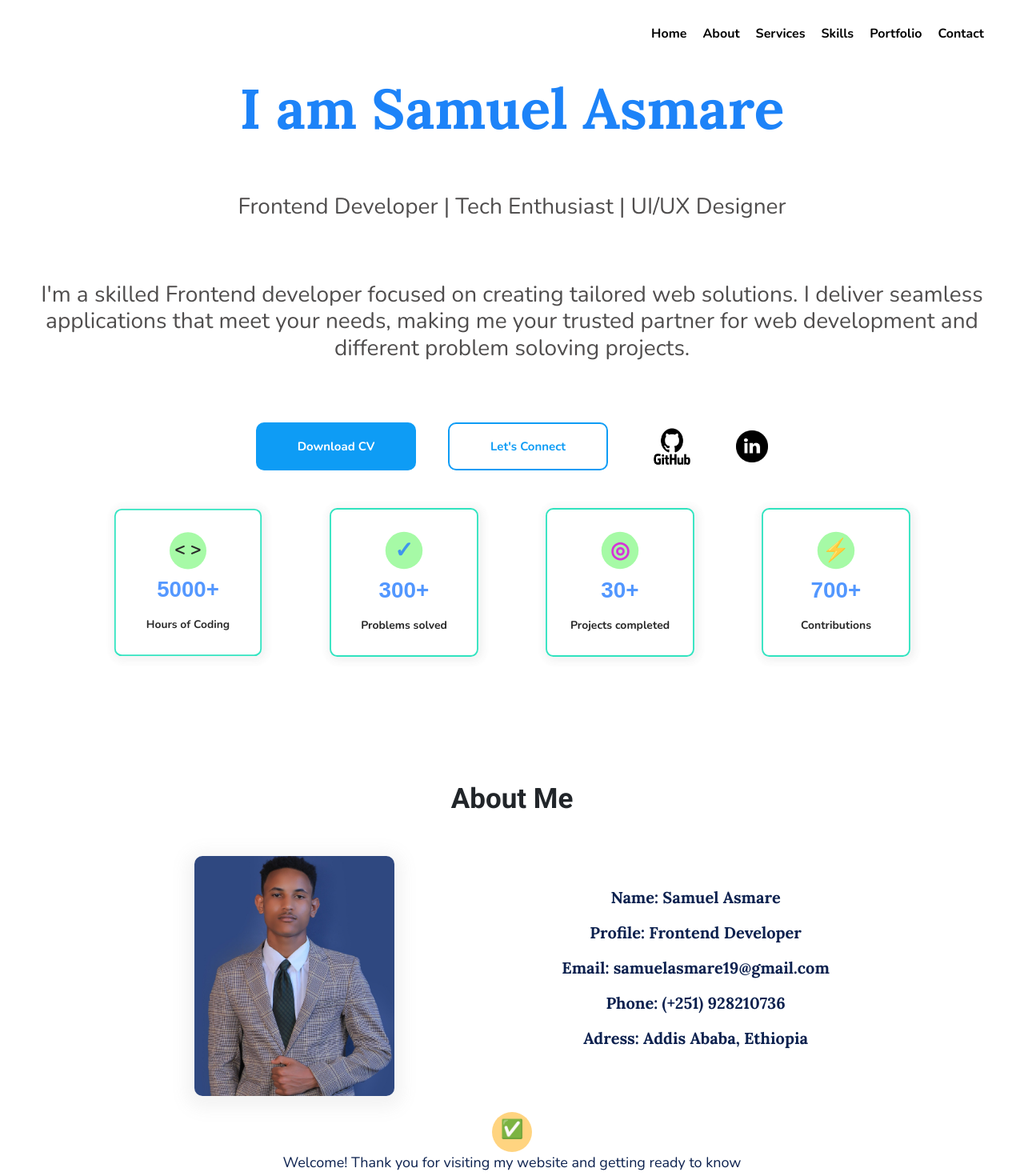
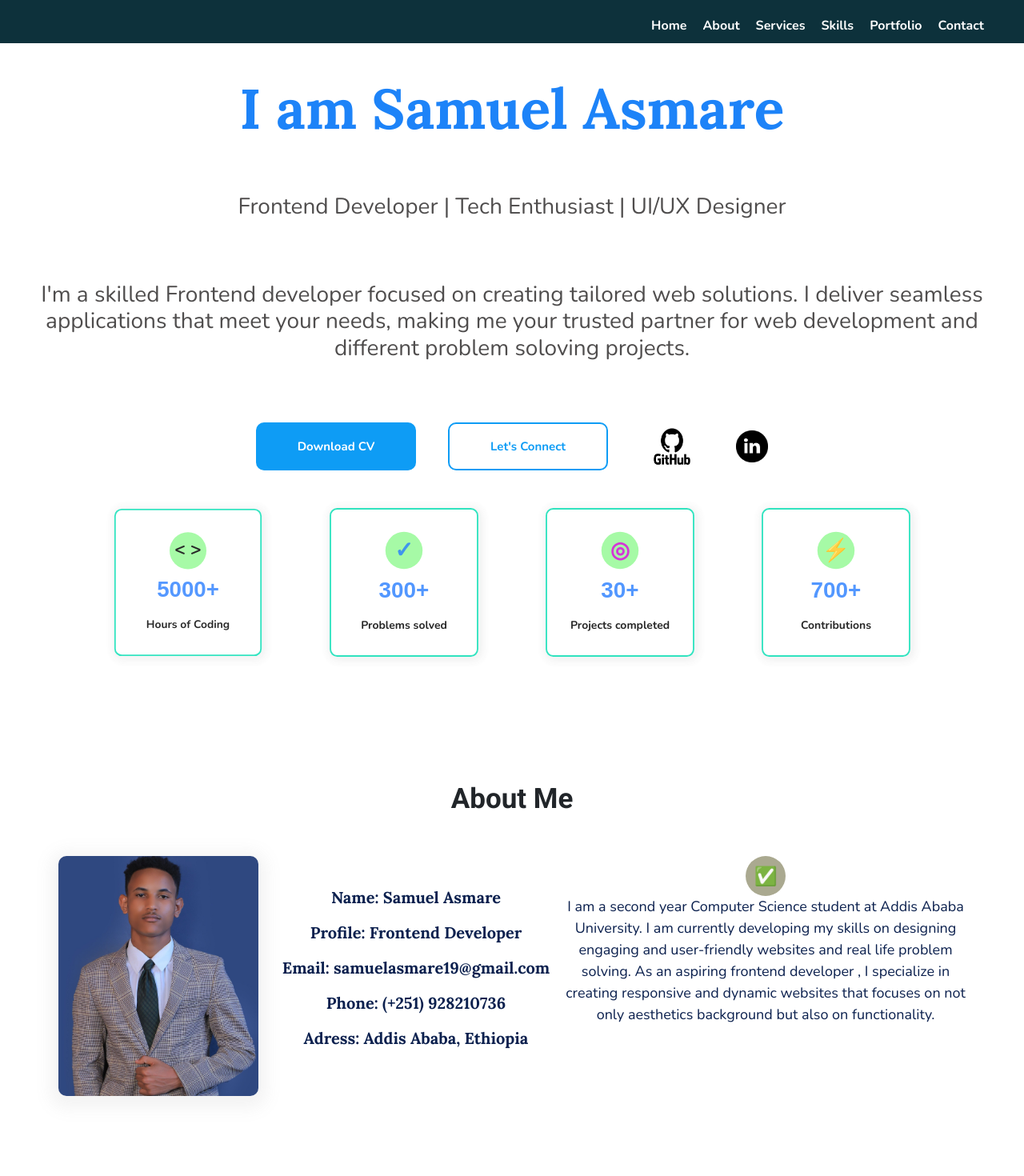
Before and after one commit to SamuelAsmare/reactportfolio, a React (Vite) app: page / in a window 1280 px wide. Shown: the top 1470 px of the page at 80% size. Built offline with nearby package versions, Linux system fonts and the light colour scheme.

Commit message:
animation added

```diff
--- a/src/App.css
+++ b/src/App.css
@@ -27,31 +27,33 @@ body{
  position: sticky;
     top:0px;
     z-index:100;
-  background-color: white;
+  background-color: rgb(13, 49, 59);
   display: flex;
   justify-content: end;
   padding-right: 50px;
-  padding-top: 30px;
+  padding-top: 20px;
+  padding-bottom:10px;
   gap: 20px;
   width: 100%;
+
   overflow: hidden;
 }
 
 
 #navs{
   font-size:16px;
-  color:black;
+  color:white;
   font-weight: bold;
   font-family: 'Roboto', sans-serif;
    font-family: 'Nunito', sans-serif;
 
 }
 #navs:hover{
-  color:rgb(5, 101, 205);
+  color:rgb(68, 220, 240);
   cursor:pointer;
   transform:scale(1.1);
   transition: 0.1s ease-in-out;
-  text-decoration:underline;
+  text-decoration:none;
 }#homepage{
   display: flex;
   flex-direction: column;
@@ -218,7 +220,7 @@ body{
     flex-direction: row;
     flex-wrap: wrap;
     gap:20px;
-    justify-content:space-evenly;
+    justify-content:center;
     font-family: 'Lora',serif;
     color:#0b204e;
   }
@@ -246,12 +248,19 @@ body{
 }
 #description{
   border-radius: 10px;
-
-  width: 600px;
+    animation: scal  2s linear;
+  animation-timeline:view();
+  animation-range:entry 0%;
+  width: 500px;
   padding:0px;
   margin: 0px;
   font-size:18px;
 
+}
+#phone{
+  animation: bottom  2s linear;
+  animation-timeline:view();
+  animation-range:entry 0%;
 }
 #services{
   margin:auto;
@@ -267,8 +276,35 @@ body{
   font-family: 'Lora',serif;
   color:#0b204e;
 }
-@scroll-timeline --my-timeline {
-  source: view();
+#services div:nth-child(1){
+  animation: left 2s linear;
+  animation-timeline:view();
+  animation-range:entry 0%;
+}
+#services div:nth-child(2){
+  animation: right 2s linear;
+  animation-timeline:view();
+  animation-range:entry 0%;
+}
+#services div:nth-child(3){
+  animation: left 2s linear;
+  animation-timeline:view();
+  animation-range:entry 0%;
+}
+#services div:nth-child(4){
+  animation: right 2s linear;
+  animation-timeline:view();
+  animation-range:entry 0%;
+}
+#services div:nth-child(5){
+  animation: left 2s linear;
+  animation-timeline:view();
+  animation-range:entry 0%;
+}
+#services div:nth-child(6){
+  animation: right 2s linear;
+  animation-timeline:view();
+  animation-range:entry 0%;
 }
 #eachservice{
      width:550px;
@@ -301,6 +337,51 @@ body{
   gap: 40px;
   align-items: center;
   justify-content: center;
+}
+#html   div:nth-child(1){
+  animation: left  2s linear;
+  animation-timeline:view();
+  animation-range:entry 0%;
+}
+#html   div:nth-child(2){
+  animation: rotate  2s linear;
+  animation-timeline:view();
+  animation-range:entry 0%;
+}
+#html   div:nth-child(3){
+  animation: right  2s linear;
+  animation-timeline:view();
+  animation-range:entry 0%;
+}
+#html   div:nth-child(4){
+  animation: left  2s linear;
+  animation-timeline:view();
+  animation-range:entry 0%;
+}
+#html   div:nth-child(5){
+  animation: scal  2s linear;
+  animation-timeline:view();
+  animation-range:entry 0%;
+}
+#html   div:nth-child(6){
+  animation: right  2s linear;
+  animation-timeline:view();
+  animation-range:entry 0%;
+}
+#html   div:nth-child(7){
+  animation: left  2s linear;
+  animation-timeline:view();
+  animation-range:entry 0%;
+}
+#html   div:nth-child(8){
+  animation:  rotate 2s linear;
+  animation-timeline:view();
+  animation-range:entry 0%;
+}
+#html   div:nth-child(9){
+  animation: right  2s linear;
+  animation-timeline:view();
+  animation-range:entry 0%;
 }
 #iconcontainer{
   background-image: url("./home.pnj");
@@ -342,6 +423,7 @@ transform:translateY(-20px);
   flex-wrap: wrap;
   gap:30px;
 }
+
 #eachproject{
   border-radius:10px;
   border:none;
@@ -399,6 +481,36 @@ transform:translateY(-20px);
   align-items: center;
   gap: 0px;
   flex-wrap: wrap;
+}
+#projects div:nth-child(1){
+  animation: left 2s linear;
+  animation-timeline:view();
+  animation-range:entry 0%;
+}
+#projects div:nth-child(2){
+  animation: scal 2s linear;
+  animation-timeline:view();
+  animation-range:entry 0%;
+}
+#projects div:nth-child(3){
+  animation: right 2s linear;
+  animation-timeline:view();
+  animation-range:entry 0%;
+}
+#projects div:nth-child(4){
+  animation: left 2s linear;
+  animation-timeline:view();
+  animation-range:entry 0%;
+}
+#projects div:nth-child(5){
+  animation: rotate 2s linear;
+  animation-timeline:view();
+  animation-range:entry 0%;
+}
+#projects div:nth-child(6){
+  animation: right 2s linear;
+  animation-timeline:view();
+  animation-range:entry 0%;
 }
 #getintouchpage{
   margin:auto;
@@ -591,6 +703,81 @@ transform:translateY(-20px);
      align-items: flex-start;
      justify-content: center;
 }
+#services div:nth-child(1){
+  animation: left 2s linear;
+  animation-timeline:view();
+  animation-range:entry 0%;
+}
+#services div:nth-child(2){
+  animation: right 2s linear;
+  animation-timeline:view();
+  animation-range:entry 0%;
+}
+#services div:nth-child(3){
+  animation: left 2s linear;
+  animation-timeline:view();
+  animation-range:entry 0%;
+}
+#services div:nth-child(4){
+  animation: right 2s linear;
+  animation-timeline:view();
+  animation-range:entry 0%;
+}
+#services div:nth-child(5){
+  animation: left 2s linear;
+  animation-timeline:view();
+  animation-range:entry 0%;
+}
+#services div:nth-child(6){
+  animation: right 2s linear;
+  animation-timeline:view();
+  animation-range:entry 0%;
+}
+#html   div:nth-child(1){
+  animation: left  2s linear;
+  animation-timeline:view();
+  animation-range:entry 0%;
+}
+#html   div:nth-child(2){
+  animation: rotate  2s linear;
+  animation-timeline:view();
+  animation-range:entry 0%;
+}
+#html   div:nth-child(3){
+  animation: right  2s linear;
+  animation-timeline:view();
+  animation-range:entry 0%;
+}
+#html   div:nth-child(4){
+  animation: left  2s linear;
+  animation-timeline:view();
+  animation-range:entry 0%;
+}
+#html   div:nth-child(5){
+  animation: scal  2s linear;
+  animation-timeline:view();
+  animation-range:entry 0%;
+}
+#html   div:nth-child(6){
+  animation: right  2s linear;
+  animation-timeline:view();
+  animation-range:entry 0%;
+}
+#html   div:nth-child(7){
+  animation: left  2s linear;
+  animation-timeline:view();
+  animation-range:entry 0%;
+}
+#html   div:nth-child(8){
+  animation:  rotate 2s linear;
+  animation-timeline:view();
+  animation-range:entry 0%;
+}
+#html   div:nth-child(9){
+  animation: right  2s linear;
+  animation-timeline:view();
+  animation-range:entry 0%;
+}
 #eachproject{
   border-radius:10px;
   width:380px;
@@ -599,6 +786,39 @@ transform:translateY(-20px);
   display: flex;
   flex-direction: column;
   gap: 20px;
+   animation: right 2s linear;
+  animation-timeline:view();
+  animation-range:entry 0%;
+}
+#projects div:nth-child(1){
+  animation: left 2s linear;
+  animation-timeline:view();
+  animation-range:entry 0%;
+}
+#projects div:nth-child(2){
+  animation: scal 2s linear;
+  animation-timeline:view();
+  animation-range:entry 0%;
+}
+#projects div:nth-child(3){
+  animation: right 2s linear;
+  animation-timeline:view();
+  animation-range:entry 0%;
+}
+#projects div:nth-child(4){
+  animation: left 2s linear;
+  animation-timeline:view();
+  animation-range:entry 0%;
+}
+#projects div:nth-child(5){
+  animation: rotate 2s linear;
+  animation-timeline:view();
+  animation-range:entry 0%;
+}
+#projects div:nth-child(6){
+  animation: right 2s linear;
+  animation-timeline:view();
+  animation-range:entry 0%;
 }
 #getintouchpage{
   margin:auto;
@@ -658,3 +878,23 @@ transform:translateY(-20px);
     opacity: 1;
   }
 }
+@keyframes rotate{
+    from {
+    transform:rotate(90deg);
+    opacity:0;
+  }
+  to {
+    transform: rotate(0deg);
+    opacity: 1;
+  }
+}
+@keyframes pro{
+    from {
+    transform:rotate(90deg);
+    opacity:0;
+  }
+  to {
+    transform: rotate(0deg);
+    opacity: 1;
+  }
+}
--- a/src/App.jsx
+++ b/src/App.jsx
@@ -11,7 +11,7 @@ function App() {
      <div id="app">
       <div id="hea">
         <div id="navs"  title="home">
-        <a href="#" style={{ color:"black", textDecoration:"none"}}>Home</a>
+        <a href="#" style={{textDecoration:"none"}} id="navs">Home</a>
        </div>
        <div id="navs" title="aboutme" onClick={toviewaboutme}>
        About
@@ -223,7 +223,7 @@ function App() {
         </div>
           <div id="phone"  style={{
                fontSize:"10px",
-               textAlign:"center",
+               textAlign:"right",
                fontWeight:"bold",
             }} >
                <h3 style={{
@@ -268,12 +268,10 @@ function App() {
                          margin:"auto",
                         fontSize:"23px",
                         fontWeight:"bold",
-                        backgroundColor:"#FFD480",
+                        paddingTop:"12px",
+                        backgroundColor:"#AAA990",
                      }}>&#x2705;</h2>
-Welcome!   Thank you for visiting my website and getting ready to know me better.
-My name is Samuel Asmare , I am a second year Computer Science student at Addis Ababa University.  I am currently developing my skills on designing engaging and user-friendly websites and real life problem solving. As an aspiring frontend developer , I specialize in creating responsive and dynamic websites that focuses on not only aesthetics background but also on functionality.
-Experience
-8+ Years
+I am a second year Computer Science student at Addis Ababa University.  I am currently developing my skills on designing engaging and user-friendly websites and real life problem solving. As an aspiring frontend developer , I specialize in creating responsive and dynamic websites that focuses on not only aesthetics background but also on functionality.
         </div>
 
       </div>
```
